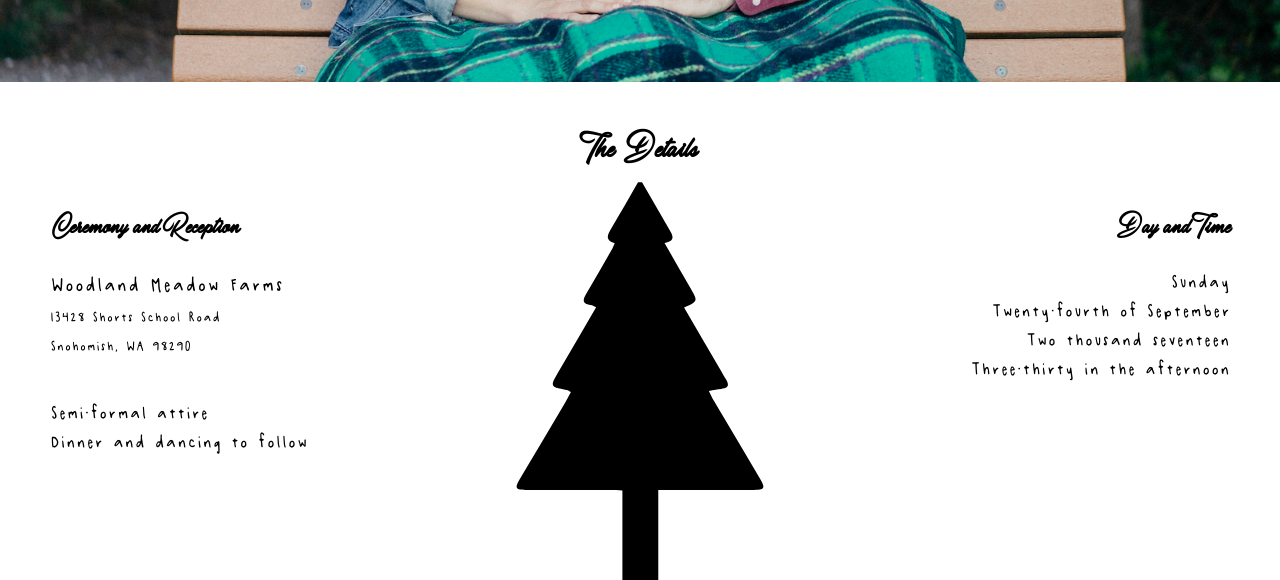
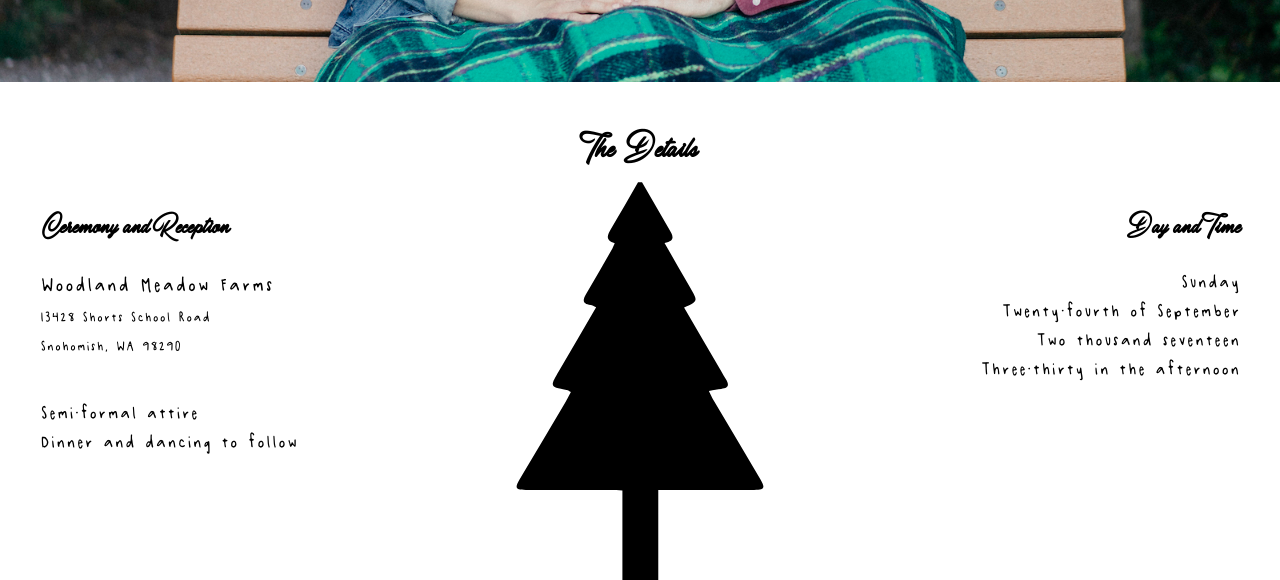
Before and after one commit to nwinkelbauer/weddingbauer, a website: page index.html in a window 1280 px wide. Shown: the part 1380-1960 px from the top of the page. Drawn offline with nearby package versions, Linux system fonts and the light colour scheme; some packages are replaced by stand-ins of ours; grey boxes are pictures that could not be loaded; a script that the page names is missing.

Commit message:
max width of details

```diff
--- a/less/style.less
+++ b/less/style.less
@@ -241,8 +241,9 @@ div.scroll-over-image {
 	height: 100%;
 	width: 100%;
 	.container {
-		margin: 50px;
+		margin: 50px auto;
 		min-height: 400px;
+		max-width: 1200px;
 	}
 	span.contact {
 		font-size: 28px;
@@ -366,6 +367,9 @@ div.scroll-over-image {
 	#story {
 		width: 95%;
 	}
+	#details .container {
+		margin: 50px;
+	}
 	#questions {
 		width: 95%;
 	}
--- a/style.dev.css
+++ b/style.dev.css
@@ -206,8 +206,9 @@ div.scroll-over-image.second div {
   width: 100%;
 }
 #details .container {
-  margin: 50px;
+  margin: 50px auto;
   min-height: 400px;
+  max-width: 1200px;
 }
 #details span.contact {
   font-size: 28px;
@@ -309,6 +310,9 @@ div.scroll-over-image.second div {
   #story {
     width: 95%;
   }
+  #details .container {
+    margin: 50px;
+  }
   #questions {
     width: 95%;
   }
```
Also changed, not shown: style.css, 1 other file.
